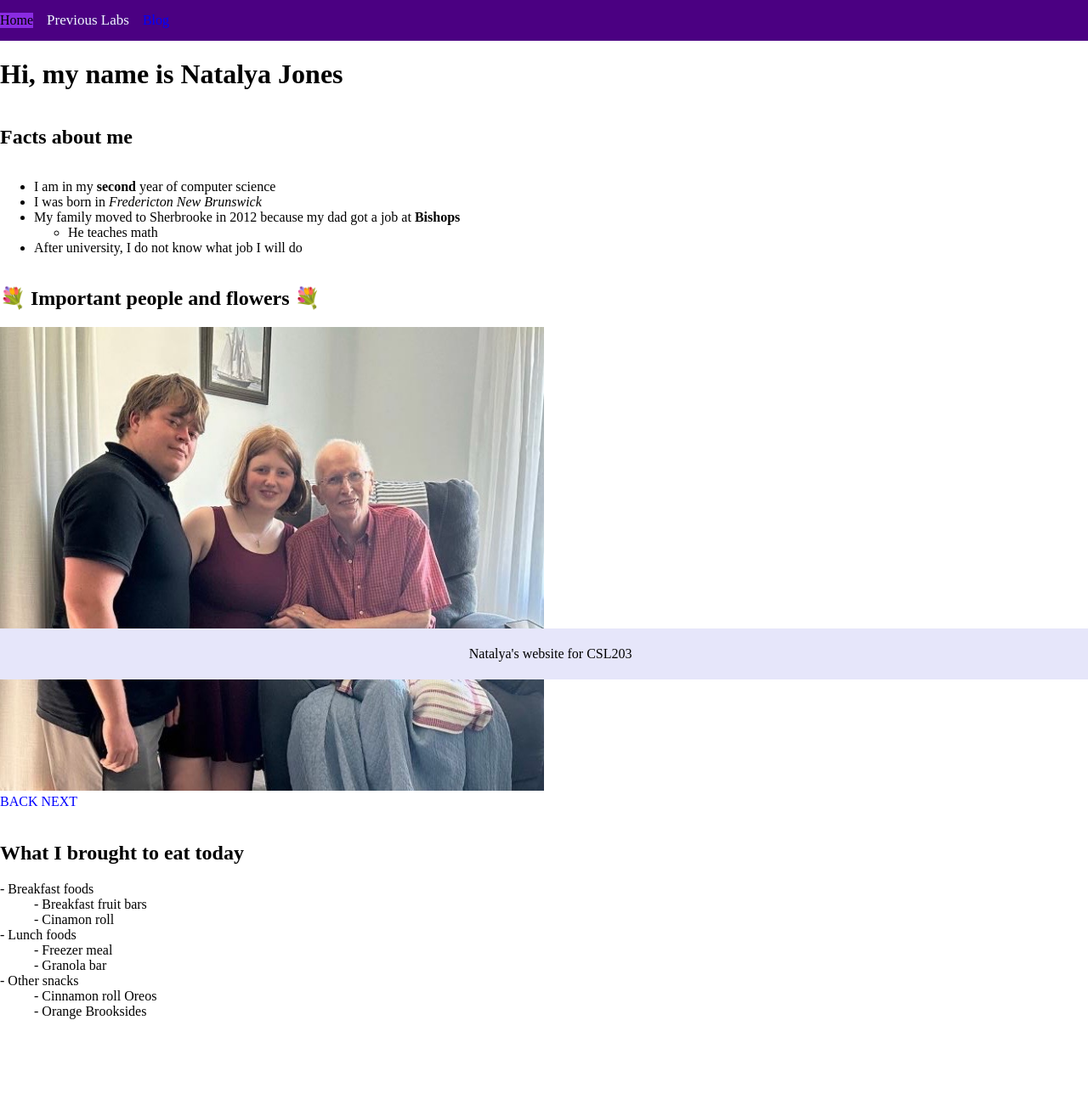
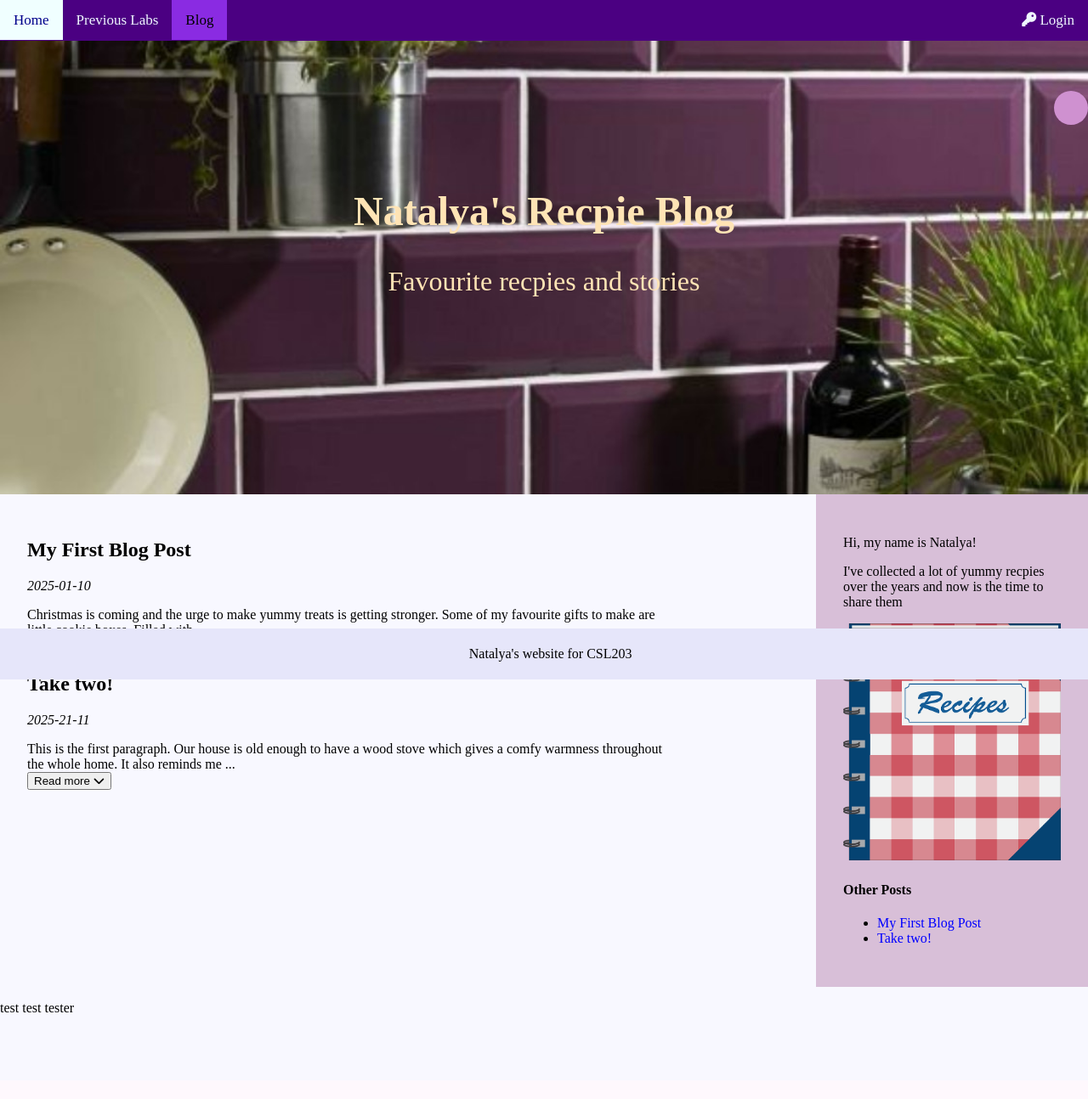
Before and after one commit to NJONES-CS203/NJONES-CS203.github.io, a PHP site: page / in a window 1280 px wide. Shown: the whole page at 85% size. After the commit the page ends 1192 px from the top, so only its background shows below. Run offline with PHP 8.4, Linux system fonts and the light colour scheme.

Commit message:
Add files via upload
finished making xampp work. Fixed the read more/less issue that came up. Have a functional login page. nothing changes yet with it tho. somewhat prety

```diff
--- a/Blog_JavaScript.js
+++ b/Blog_JavaScript.js
@@ -1,3 +1,6 @@
+//MAke sure all the html loads in first
+document.addEventListener("DOMContentLoaded", () => {
+
 //Darkmode maker
 function DarkMode(){
     var element = document.body;
@@ -5,66 +8,62 @@ function DarkMode(){
 }
 
 //Read more/less
+// I want to set the show more/less button automatically instead of putting in the spans manually
 
-document.addEventListener("click", function(e) {
-  const btn = e.target.closest(".Read-Toggle");
-  if (!btn) return;
+const charLimit = 148;
+ document.querySelectorAll(".Post").forEach(post => {
+      const wrapper = post.querySelector(".postTextWrapper");
+      const btn = post.querySelector(".read-toggle");
+      if (!wrapper || !btn) return;
 
-  const post = btn.closest(".Post");
-  if (!post) return;
+      const paragraphs = Array.from(wrapper.querySelectorAll(".postText"));
 
-  const dots = post.querySelector(".Dots");
-  const moreText = post.querySelector(".More");
-  if (!dots || !moreText) return;
+      let visibleText = "";
+      let hiddenText = "";
+      let charCount = 0;
 
-  const isHidden = window.getComputedStyle(dots).display === "none";
+      paragraphs.forEach(p => {
+          const text = p.textContent;
 
-  if (isHidden) {
+          if (charCount + text.length <= charLimit) {
+              visibleText += text + " "; // add space instead of new line
+          } else if (charCount < charLimit) {
+              const splitIndex = charLimit - charCount;
+              visibleText += text.slice(0, splitIndex) + '<span class="dots">...</span> ';
+              hiddenText += text.slice(splitIndex) + " ";
+          } else {
+              hiddenText += text + " ";
+          }
+
+          charCount += text.length;
+      });
+
+      if (hiddenText.length > 0) {
+          wrapper.innerHTML = `
+              <span class="visible-text">${visibleText}</span>
+              <span class="more" style="display:none">${hiddenText}</span>
+          `;
+
+          btn.style.display = "inline-block";
+          btn.addEventListener("click", () => {
+              const dots = wrapper.querySelector("span.dots");
+              const more = wrapper.querySelector(".more");
+              if (!dots || !more) return;
+
+              if (dots.style.display === "none") {
                   dots.style.display = "inline";
-    moreText.style.display = "none";
+                  more.style.display = "none";
                   btn.innerHTML = 'Read more <i class="fa-solid fa-chevron-down"></i>';
               } else {
                   dots.style.display = "none";
-    moreText.style.display = "inline";
+                  more.style.display = "inline";
                   btn.innerHTML = 'Read less <i class="fa-solid fa-chevron-up"></i>';
+              }
+          });
+      } else {
+          btn.style.display = "none";
       }
   });
 
 
-// Read and Display blog entries
-fetch("Blogpost_Entries.json")
-  .then(response => response.json())
-  .then(posts => {
-    const container = document.getElementById("blog-container");
-
-    posts.forEach(post => {
-      // Create a wrapper
-      const postDiv = document.createElement("div");
-      postDiv.classList.add("post");
-
-      // Add title
-      const title = document.createElement("h2");
-      title.textContent = post.title;
-      postDiv.appendChild(title);
-
-      // Add date
-      const date = document.createElement("p");
-      date.textContent = post.date;
-      date.classList.add("date");
-      postDiv.appendChild(date);
-
-      // Add paragraphs
-      post.paragraphs.forEach(text => {
-        const p = document.createElement("p");
-        p.textContent = text;
-        postDiv.appendChild(p);
 });
-
-      // Add the post to the container
-      container.appendChild(postDiv);
-    });
-  })
-  .catch(err => {
-    console.error("Error loading blogposts.json:", err);
-  }
-);
--- a/Blogpost_Entries.json
+++ b/Blogpost_Entries.json
@@ -1,18 +1,18 @@
-[
 {
-    "date": "2025-10-20",
+    "Post1":{
+        "date": "2025-01-10",
         "title": "My First Blog Post",
         "paragraphs": [
-      "This is the first paragraph of my blog.",
-      "Here's another paragraph."
+            " Christmas is coming and the urge to make yummy treats is getting stronger. Some of my favourite gifts to make are little cookie boxes. Filled with shortbreads, orange loaf, sugar cookies, molasses cookies and gingerbread men. These have all the sentimental flavours you assoicate with Christmas and are easy to make. Even more fun to be making with friends!"
         ]
     },
-  {
-    "date": "2025-11-21",
-    "title": "Another Post",
+    "Post2":{
+        "date": "2025-21-11",
+        "title": "Take two!",
         "paragraphs": [
-      "Second post starts here.",
-      "More content here."
+            "This is the first paragraph.",
+            "Our house is old enough to have a wood stove which gives a comfy warmness throughout the whole home. It also reminds me of the time in the summer when I had to tend to the fire inorder to feed the kids at camp. One of their favourites to make and take charge in was the flatbreads with the soup.  ",
+            "This is another paragraph."
         ]
     }
-]
+}
--- /dev/null
+++ b/index.php
@@ -0,0 +1,132 @@
+<?php
+    ini_set('display_errors', 1);
+    ini_set('display_startup_errors', 1);
+    error_reporting(E_ALL);
+
+    $json = file_get_contents('./Blogpost_Entries.json');
+
+    $posts = json_decode($json, true);
+?>
+<!DOCTYPE html>
+<html>
+<head>
+    <title>My Blog</title>
+        <meta name="author" content="Natalya Jones">
+        <meta charset="UTF-8">
+        <meta name="viewport" content="width=device-width, initial-scale=1.0">
+        <link rel="stylesheet" href="my_style.css">
+        <link rel="stylesheet" href="my_blog_style.css">
+        <!-- Font Awesome for icons -->
+        <link rel="stylesheet" href="https://cdnjs.cloudflare.com/ajax/libs/font-awesome/6.5.2/css/all.min.css">
+
+</head>
+<body>
+    <nav class="nav">
+            <div class="nav-left">
+                <a href="index.html"> Home</a>
+            </div>
+            <div class="dropdown"> <!-- previous labs dropdown-->
+                <button class="dropbtn"> Previous Labs</button>
+                <div class="dropdown-content">
+                    <a href="vacation01.html"> Vacation</a>
+                    <a href="artist.html"> My self</a>
+                    <a href="marketplace.html"> Marketplace</a>
+                    <a href="2-my_calculators.html"> Calculators</a>
+                    <a href="to-do.html"> To Do List</a>
+                </div>
+            </div>
+            <div class="nav-left">
+                <a class="current"  href="index.php"> Blog</a>
+            </div>
+            <div class="nav-right"> <!-- trying to make it on the rightside-->
+                <!-- LOGIN -->
+                <div class="dropdown">
+                    <button class="dropbtn">
+                        <i class="fas fa-key"> </i>  Login</button>
+                    <div class="dropdown-content">
+                        <a href="Login.php"> Login </a>
+                        <!-- DARK MODE (opt2) -->
+                        <button onclick="DarkMode()"> Change Theme</button>
+
+                    </div>
+                </div>
+            </div>
+    </nav>
+
+        <div class="body_wrapper">
+            <!-- HERO SECTION -->
+            <div class="Hero_pic">
+                <div class="Circle_animation"></div>
+                    <h1 class="HText_title"> Natalya's Recpie Blog</h1>
+                    <p class="HText_subtitle">Favourite recpies and stories </p>
+            </div>
+
+            <!-- MAIN SECTION -->
+            <div class="Part2">
+                <div class="Main">
+                    <?php //Loading each blogpost from the json file
+                        foreach ($posts as $id => $post) {
+                            echo "<article class='Post' id='$id'>";
+                            echo "<h1>" . htmlspecialchars($post['title']) . "</h1>";
+                            echo "<p><em>" . htmlspecialchars($post['date']) . "</em></p>";
+
+                            echo "<div class='postTextWrapper'>";
+                            foreach ($post['paragraphs'] as $para) {
+                                echo "<p class='postText'>" . htmlspecialchars($para) . "</p>";
+                            }
+                            echo "</div>";
+
+                            echo "
+                                <button class='read-toggle'>
+                                    <span class='btn-text'>Read more</span>
+                                    <i class='fa-solid fa-chevron-down toggle-icon'></i>
+                                </button>
+                            ";
+
+                            echo "</article>";
+                        }
+                    ?>
+                </div>
+
+                <!-- ASIDE SECTION //list of all post -->
+                <div class="Aside">
+                    <div class="About" style="color: black;">
+                        <p> Hi, my name is Natalya!</p>
+                        <p> I've collected a lot of yummy recpies over the years and now is the time to share them</p>
+                        <!-- WOBBLE ANIMATION (opt6) -->
+                        <img id="wobble" src="Images/Wobble.PNG">
+                        <h4>Other Posts</h4>
+                        <ul class="Older_post">
+                            <?php
+                                foreach ($posts as $id => $post) {
+                                echo "<li><a href='#$id'>" . htmlspecialchars($post['title']) . "</a></li>";
+                            }
+                            ?>
+
+                    </ul>
+                    </div>
+                </div>
+            </div>
+            <p> test test tester</p>
+            <!-- DELETE POST -->
+
+            <!-- ADD POST -->
+
+            <!-- AUTOSAVE (opt3) -->
+
+            <!-- EDIT POST (opt4) -->
+
+            <!-- COMMENTS (if able) -->
+
+            <!-- SORTING (opt5) -->
+
+
+
+
+        </div>
+    <div class="Footer">
+        <p> Natalya's website for CSL203 </p>
+    </div>
+    <script src="Blog_JavaScript.js?v=3"> </script>
+</body>
+</html>
--- a/my_blog_style.css
+++ b/my_blog_style.css
@@ -1,4 +1,31 @@
 /* STYLING FOR MY BLOG*/
+
+/* Login page */
+.Form{
+  border-radius: 200px;
+  border: 2px solid purple;
+  /* padding: 20px; */
+  width:500px;
+  height:250px;
+}
+h2, label{
+  padding-left:40px;
+  padding-top: 20px;
+}
+/* Error message */
+.Error{
+  border-radius: 45%;
+  background-color: lightyellow;
+  text-align: center;
+  color: red;
+  margin: 0.5em;
+  padding: 20px;
+  width: 170px;
+  height: 20px;
+}
+
+/* SMooth sailing */
+html{scroll-behavior: smooth;}
 
 /* Read more */
 #more {display:none;}
```
Also changed, not shown: Login.php (added, +49 -0 lines). Lines whose indentation alone changed are shown as unchanged.
